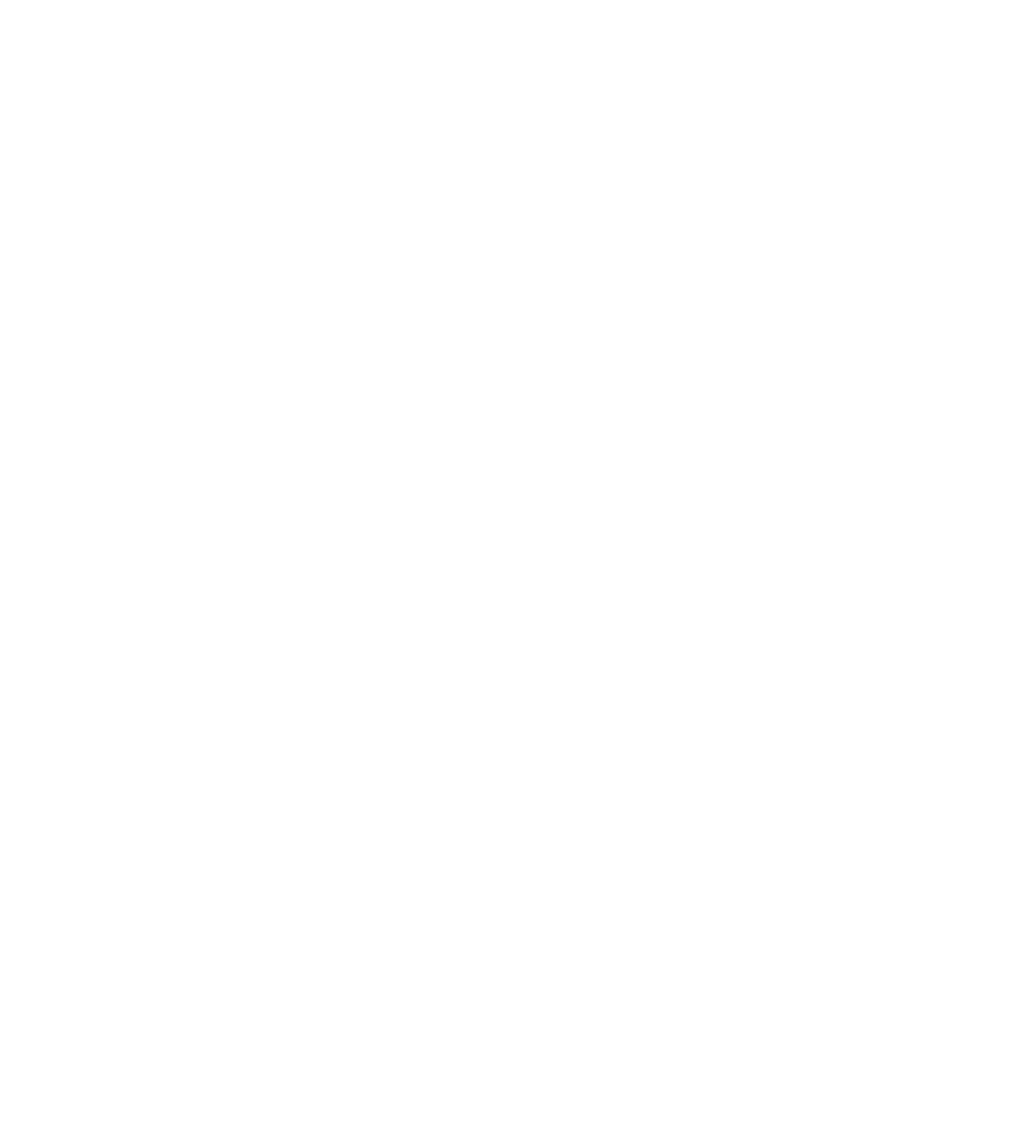
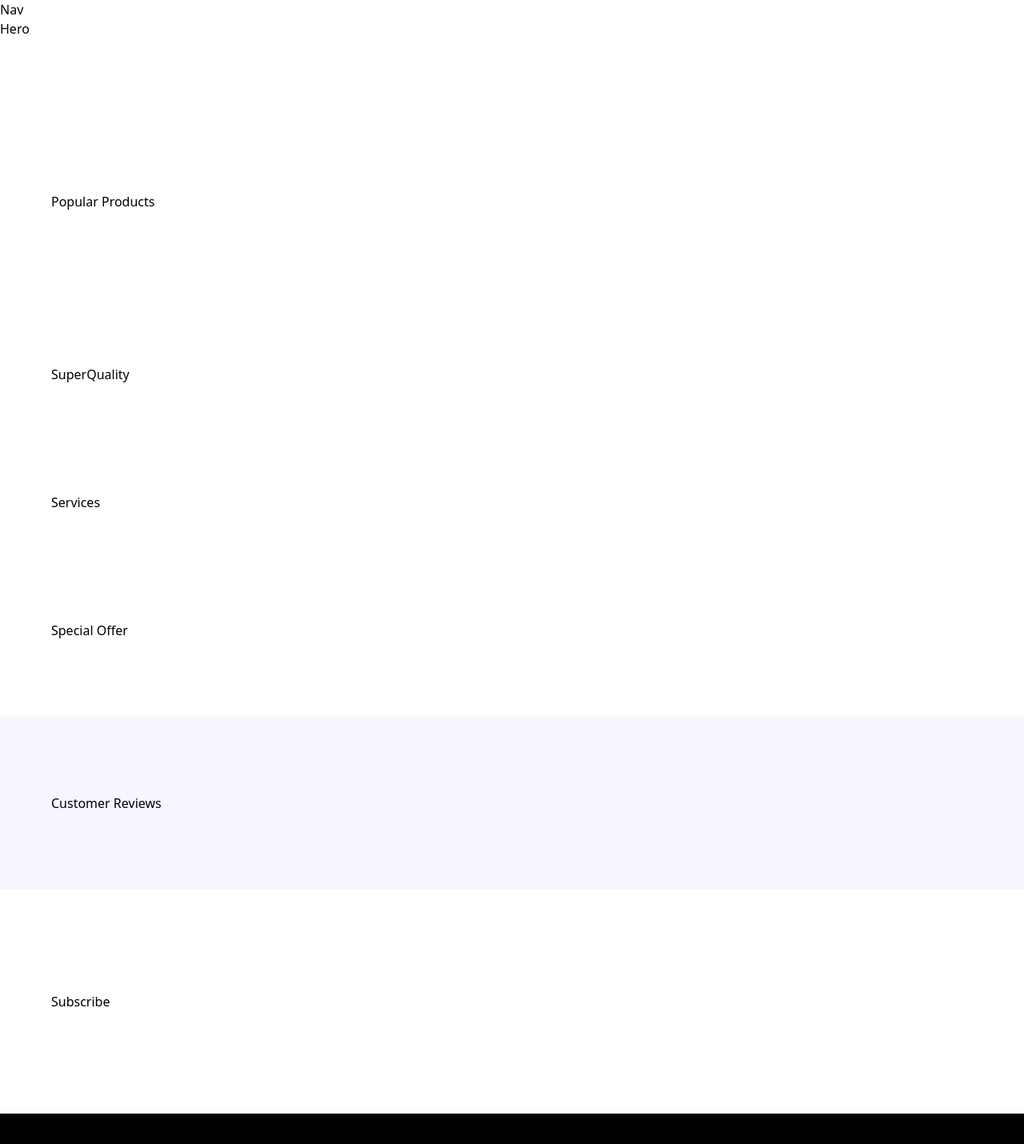
Before and after one commit to evan-earle/ccm-react-tailwind, a React (Vite) app: page / in a window 1280 px wide. Shown: the top 1430 px of the page at 80% size. Before the commit the page ends 800 px from the top, so only its background shows below. Built offline with nearby package versions, Linux system fonts and the light colour scheme; a web font is replaced by a local one.

Commit message:
building out formatting for main page

```diff
--- a/src/App.jsx
+++ b/src/App.jsx
@@ -1,3 +1,15 @@
-const App = () => <main className="relative"></main>;
+const App = () => (
+  <main className="relative">
+    Nav{" "}
+    <section className="x1:padding-1 wide:padding-r padding-b">Hero</section>
+    <section className="padding">Popular Products</section>
+    <section className="padding">SuperQuality</section>
+    <section className="padding-x py-10">Services</section>
+    <section className="padding">Special Offer</section>
+    <section className="bg-pale-blue padding">Customer Reviews</section>
+    <section className="padding-x sm:py-32 py-16 w-full">Subscribe</section>
+    <section className="bg-black padding-x padding-t pb-8">Footer</section>
+  </main>
+);
 
 export default App;
```
